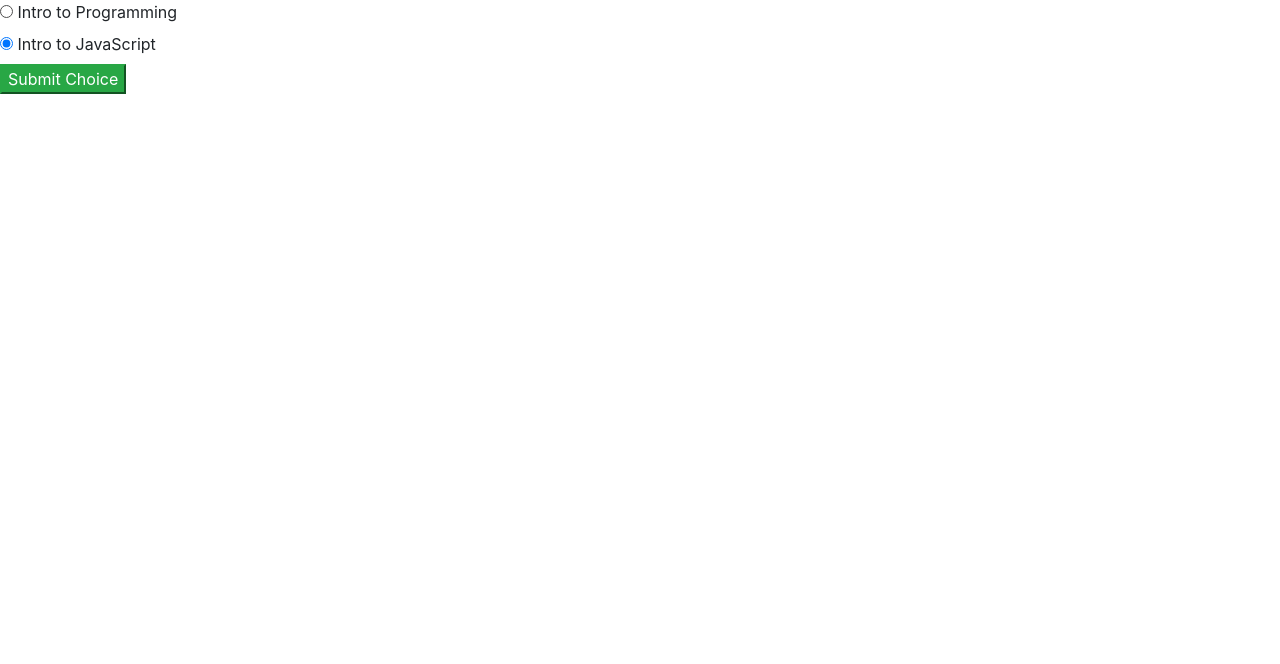
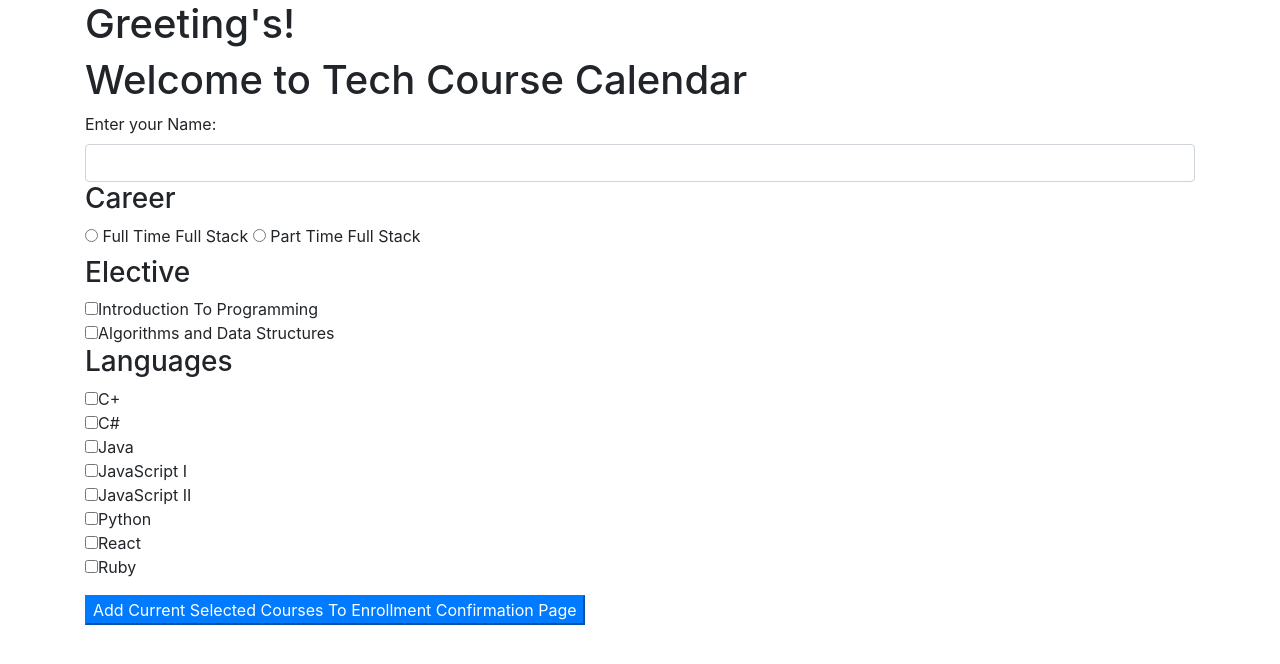
Before and after one commit to shanole/tech-course-catalog, a website built with webpack: page src/index.html in a window 1280 px wide. Built offline with nearby package versions, Linux system fonts and the light colour scheme.

Commit message:
add language,elective, and career select boxes and submit button Co-authored-by: Juan Hasbun <zemenarwow@gmail.com>

```diff
--- a/src/index.html
+++ b/src/index.html
@@ -7,31 +7,47 @@
 </head>
 
 <body>
-  <div id="formOne">
-    <div class="radio">
-      <label>
-        <input type="radio" name="courses" value="Intro to Programming" checked>
-          Intro to Programming
-      </label>
-    </div>
-    <div class="radio">
-      <label>
-        <input type="radio" name="courses" value="JavaScript I" checked>
-        Intro to JavaScript
-      </label>
-    </div>
+  <div class="container">
+    <h1>Greeting's!</h1>
   </div>
+  <div class="container">
+    <h1>Welcome to Tech Course Calendar</h1>
+    <form id="catalog">
+      <div class="form-group">
+        <label for="name">Enter your Name:</label>
+        <input id="name" class="form-control" type="text">
+        <h3>Career</h3>
+        <div class="radio">
+          <label>
+            <input type="radio" name="career" value="Full-Time Full-Stack">
+              Full Time Full Stack
+          </label>
+          <label>
+            <input type="radio" name="career" value="Part-Time Full-Stack">
+              Part Time Full Stack
+          </label>
+        </div>
+        <h3>Elective</h3>
+        <div class="checkboxes">
+          <input type="checkbox" name="elective" value="Intro to Programming">Introduction To Programming<br>
+          <input type="checkbox" name="elective" value="Algorithms and Data Structures">Algorithms and Data Structures<br>
+        </div>
+        <h3>Languages</h3>
+        <div class="checkboxes">
+          <input type="checkbox" name="language" value="C++">C+<br>
+          <input type="checkbox" name="language" value="C#">C#<br>
+          <input type="checkbox" name="language" value="Java">Java<br>
+          <input type="checkbox" name="language" value="JavaScript I">JavaScript I<br>
+          <input type="checkbox" name="language" value="JavaScript II">JavaScript II<br>
+          <input type="checkbox" name="language" value="Python">Python<br>
+          <input type="checkbox" name="language" value="React">React<br>
+          <input type="checkbox" name="language" value="Ruby">Ruby<br>
+        </div>
+      </div>
+      <button type="button" class="btn-primary" id="submitcourse" onclick="window.location.href='http://localhost:8080/confirmation.html';">Add Current Selected Courses To Enrollment Confirmation Page</button>
+    </form>
 
-  <div id="submit">
-    <button type="button" class="btn-success" id="submitcourse">Submit Choice</button>
   </div>
-
-  <div id="results">
-    <h1>List of your courses:</h1><br>
-    <p><span class="coursesPicked"></span></p>
-  </div>
-
-
 
 </body>
 
```
